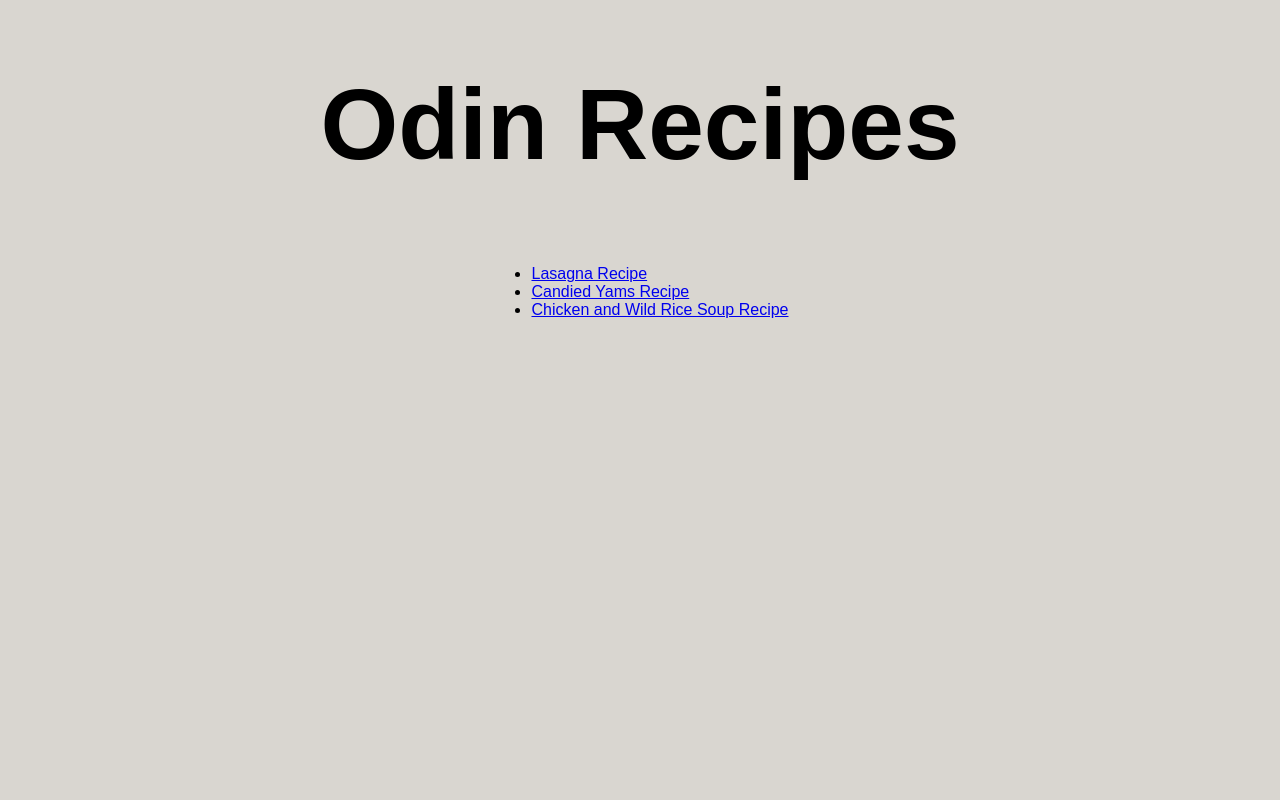
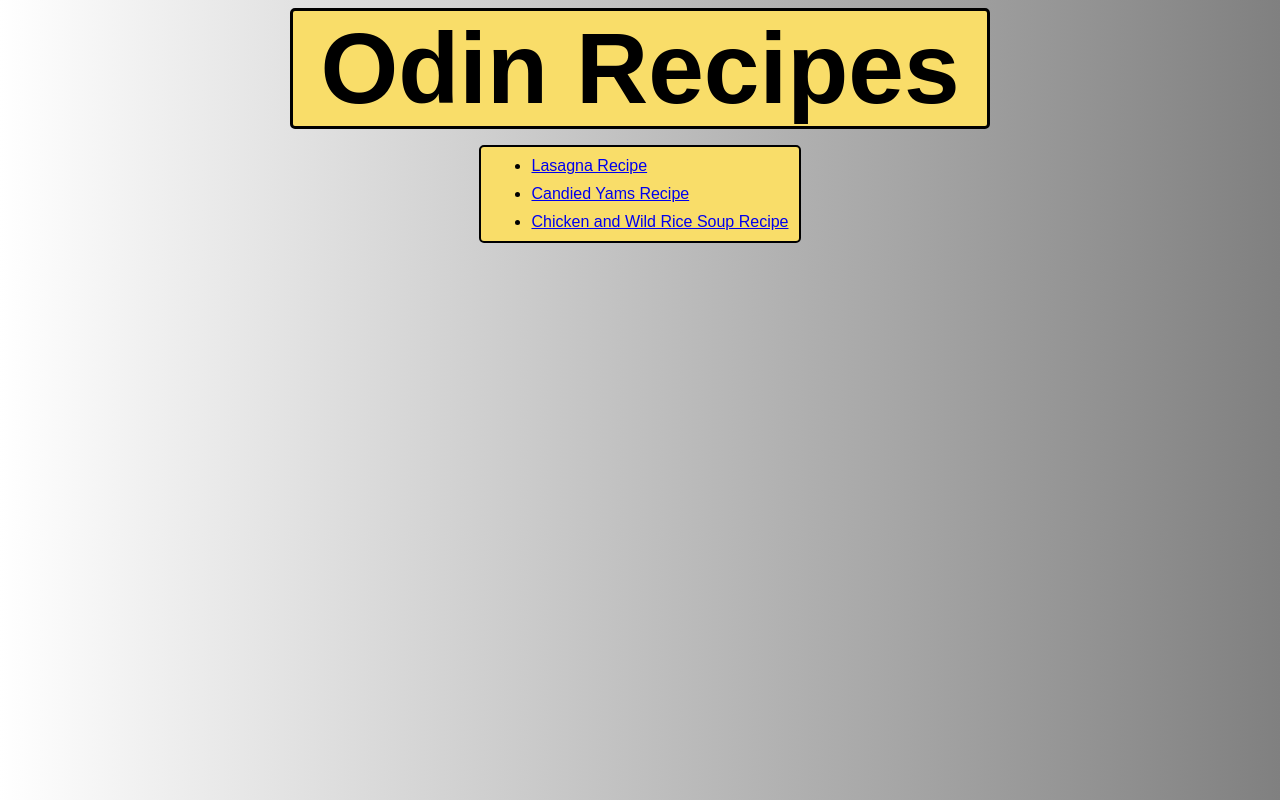
Before and after one commit to edgarIRamos/odin-recipes, a plain HTML site: page index.html in a window 1280 px wide. Drawn offline with Linux system fonts and the light colour scheme.

Commit message:
Modified style.css
Changed global styling.

```diff
--- a/index.html
+++ b/index.html
@@ -8,11 +8,13 @@
 </head>
 
 <body>
-    <h1 class="homepage header1">Odin Recipes</h1>
-    <ul>
+    <div class="homepage">
+    <h1 class="title">Odin Recipes</h1>
+    <ul class="main-menu">
         <li><a href="recipes/lasagna/lasagna.html">Lasagna Recipe</a></li>
         <li><a href="recipes//candied-yams/candied-yams.html">Candied Yams Recipe</a></li>
         <li><a href="recipes/chicken-wild-rice-soup/chicken-wild-rice-soup.html">Chicken and Wild Rice Soup Recipe</a></li>
     </ul>
+    </div>
 </body>
 </html>
--- a/style.css
+++ b/style.css
@@ -1,7 +1,17 @@
-body {
+html {
+	margin: 0;
+	padding: 0;
+	box-sizing: border-box;
+}
+
+*, *:before, *:after {
+  box-sizing: inherit;
+}
+
+body,.content {
     font-family: Arial, Helvetica, sans-serif;
     text-align: center;
-    background-color: #d9d6d0;
+    background-image: linear-gradient(90deg,white,gray);
 }
 
 ul,ol {
@@ -9,6 +19,24 @@ ul,ol {
     text-align: left;
 }
 
-.homepage.header1{
+.main-menu li {
+    margin: 10px;
+}
+
+.main-menu {
+    background-color: #f9dd69;
+    border: solid black;
+    border-radius: 5px;
+    border-width: 2px;
+}
+
+.title {
     font-size: 100px;
+    background-color: #f9dd69;
+    width: 700px;
+    height: auto;
+    margin: 0px auto;
+    border-radius: 5px;
+    border-width: 2px;
+    border: solid black;
 }
```
Also changed, not shown: recipes/chicken-wild-rice-soup/chicken-wild-rice-soup.html (+2 -0 lines).
